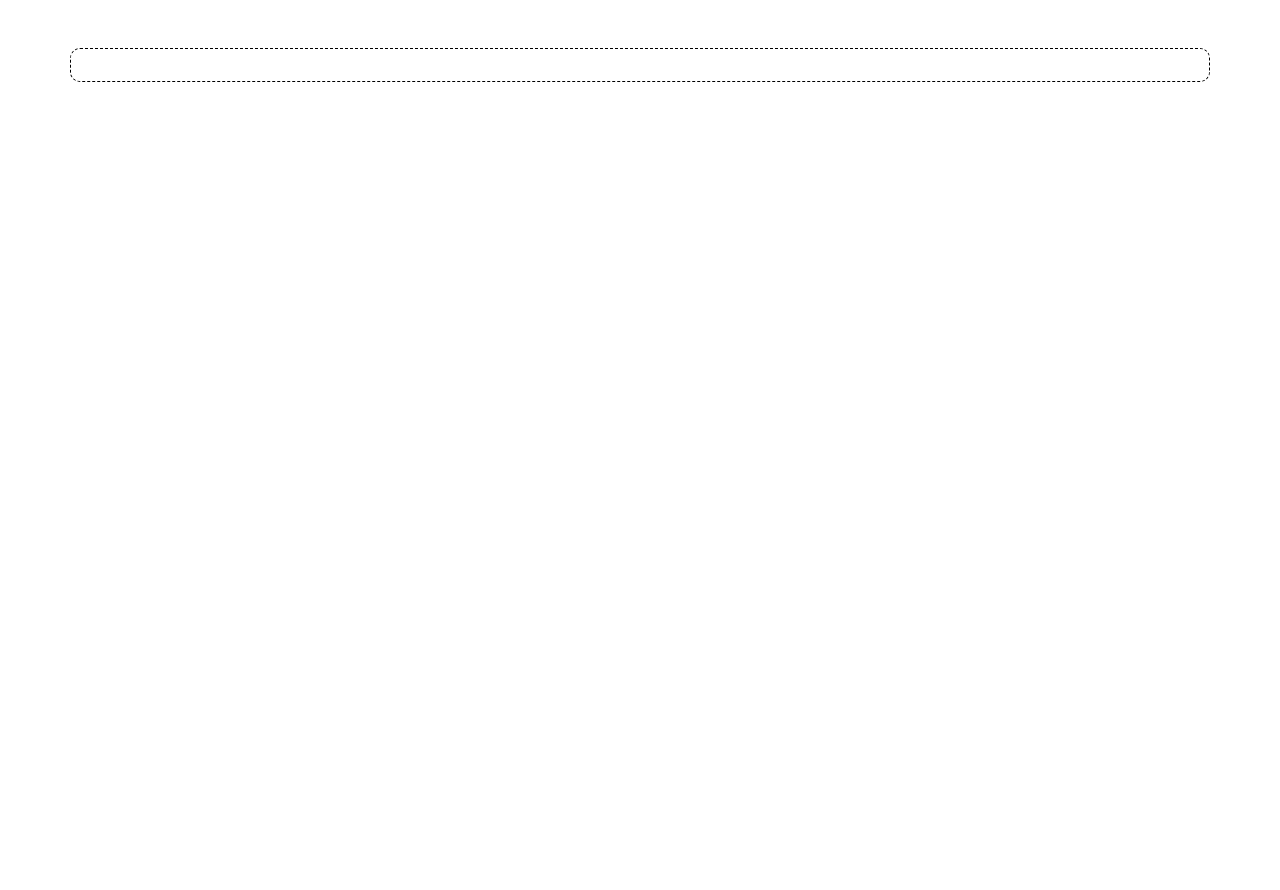
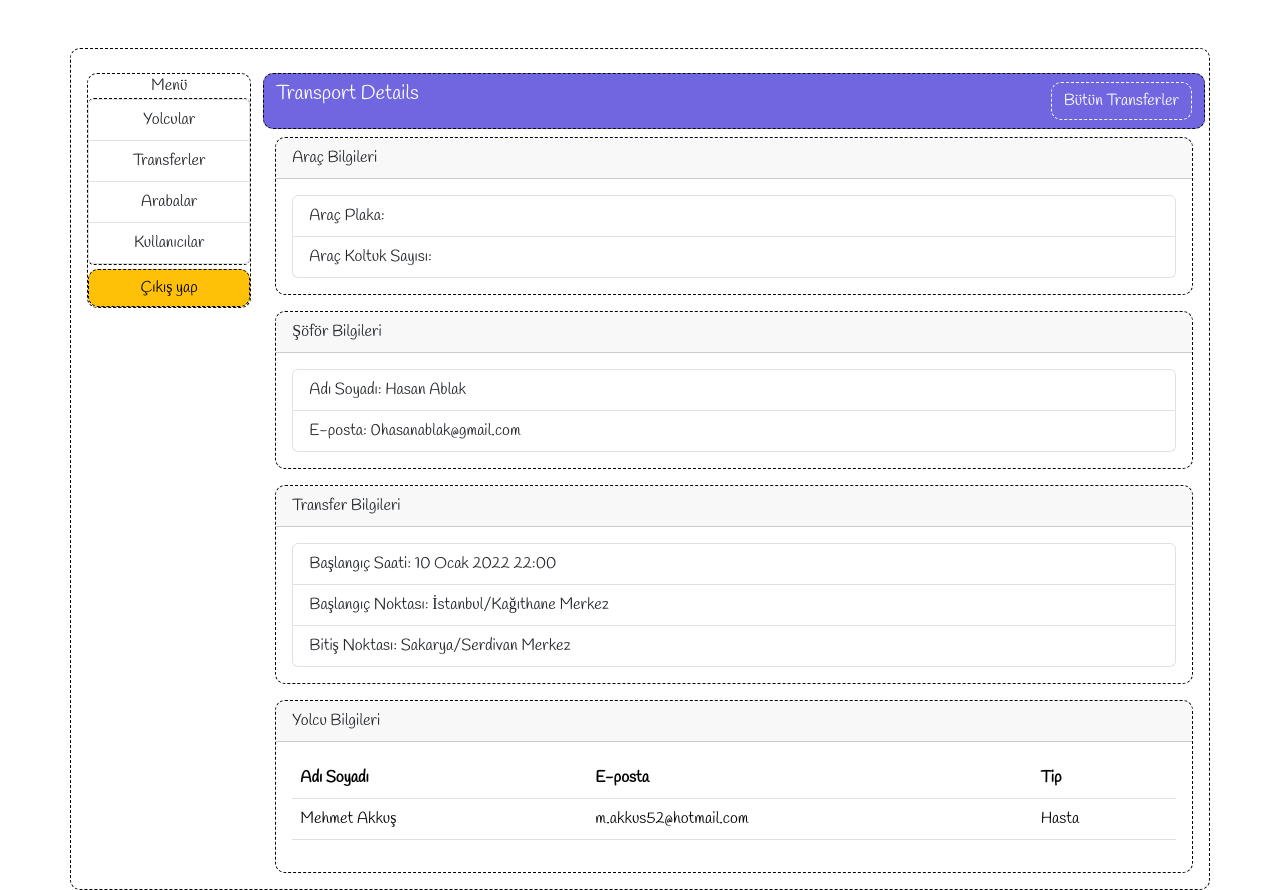
Before and after one commit to hasanablak/react-saglik-turizmi, a React (Create React App) app: page /transports/1/details in a window 1280 px wide. Before the commit this address had no page. Before the commit the page ends 800 px from the top, so only its background shows below. Built offline with nearby package versions, Linux system fonts and the light colour scheme; sample sign-in values are in the browser's storage.

Commit message:
Transports sayfasının detail sayfasını ekledim

```diff
--- a/src/pages/index.js
+++ b/src/pages/index.js
@@ -11,6 +11,7 @@ export { default as UserCreate } from "./users/user-create"
 export { default as Transports } from "./transports/transports"
 export { default as TransportUpdate } from "./transports/transport-update"
 export { default as TransportCreate } from "./transports/transport-create"
+export { default as TransportDetails } from "./transports/transport-details"
 
 
 export { default as Travellers } from "./travellers/travellers"
--- /dev/null
+++ b/src/pages/transports/transport-details.js
@@ -0,0 +1,80 @@
+import { useNavigate } from "react-router-dom"
+import { Header } from "../../components"
+
+
+export default function () {
+	const navigate = useNavigate();
+	return (
+		<>
+			<Header header="Transport Details">
+				<button className="btn btn-outline-primary" onClick={() => navigate('/transports')}>Bütün Transferler</button>
+			</Header>
+			<div className="row d-flex">
+				<div className="col">
+					<div className="card">
+						<div className="card-header">Araç Bilgileri</div>
+						<div className="card-body">
+							<ul className="list-group">
+								<li className="list-group-item">Araç Plaka:</li>
+								<li className="list-group-item">Araç Koltuk Sayısı:</li>
+							</ul>
+						</div>
+					</div>
+				</div>
+			</div>
+			<div className="row d-flex">
+				<div className="col">
+					<div className="card mt-3">
+						<div className="card-header">Şöför Bilgileri</div>
+						<div className="card-body">
+							<ul className="list-group">
+								<li className="list-group-item">Adı Soyadı: Hasan Ablak</li>
+								<li className="list-group-item">E-posta: 0hasanablak@gmail.com</li>
+							</ul>
+						</div>
+					</div>
+				</div>
+			</div>
+			<div className="row d-flex">
+				<div className="col">
+					<div className="card mt-3">
+						<div className="card-header">Transfer Bilgileri</div>
+						<div className="card-body">
+							<ul className="list-group">
+								<li className="list-group-item">Başlangıç Saati: 10 Ocak 2022 22:00</li>
+								<li className="list-group-item">Başlangıç Noktası: İstanbul/Kağıthane Merkez</li>
+								<li className="list-group-item">Bitiş Noktası: Sakarya/Serdivan Merkez</li>
+							</ul>
+						</div>
+					</div>
+				</div>
+			</div>
+			<div className="row d-flex">
+				<div className="col">
+					<div className="card mt-3">
+						<div className="card-header">Yolcu Bilgileri</div>
+						<div className="card-body">
+							<table className="table">
+								<thead>
+									<tr>
+										<th>Adı Soyadı</th>
+										<th>E-posta</th>
+										<th>Tip</th>
+									</tr>
+								</thead>
+								<tbody>
+									<tr>
+										<td>Mehmet Akkuş</td>
+										<td>m.akkus52@hotmail.com</td>
+										<td>Hasta</td>
+									</tr>
+								</tbody>
+							</table>
+						</div>
+					</div>
+				</div>
+			</div>
+		</>
+
+	)
+}
--- a/src/routes/index.js
+++ b/src/routes/index.js
@@ -1,7 +1,7 @@
 import { Routes, Route, useLocation, Navigate } from "react-router-dom";
 import { Login, Cars, CarCreate, CarUpdate } from "../pages"
 import { Users, UserCreate, UserUpdate } from "../pages"
-import { Transports, TransportCreate, TransportUpdate } from "../pages"
+import { Transports, TransportCreate, TransportUpdate, TransportDetails } from "../pages"
 import { Travellers } from "../pages"
 
 
@@ -61,9 +61,14 @@ export default function Index() {
 						<TransportCreate />
 					</RequireAuth>
 				} />
-				<Route path="/transports/:transport/update" element={
+				<Route path="/transports/:transport" element={
 					<RequireAuth>
 						<TransportUpdate />
+					</RequireAuth>
+				} />
+				<Route path="/transports/:transport/details" element={
+					<RequireAuth>
+						<TransportDetails />
 					</RequireAuth>
 				} />
 
```
